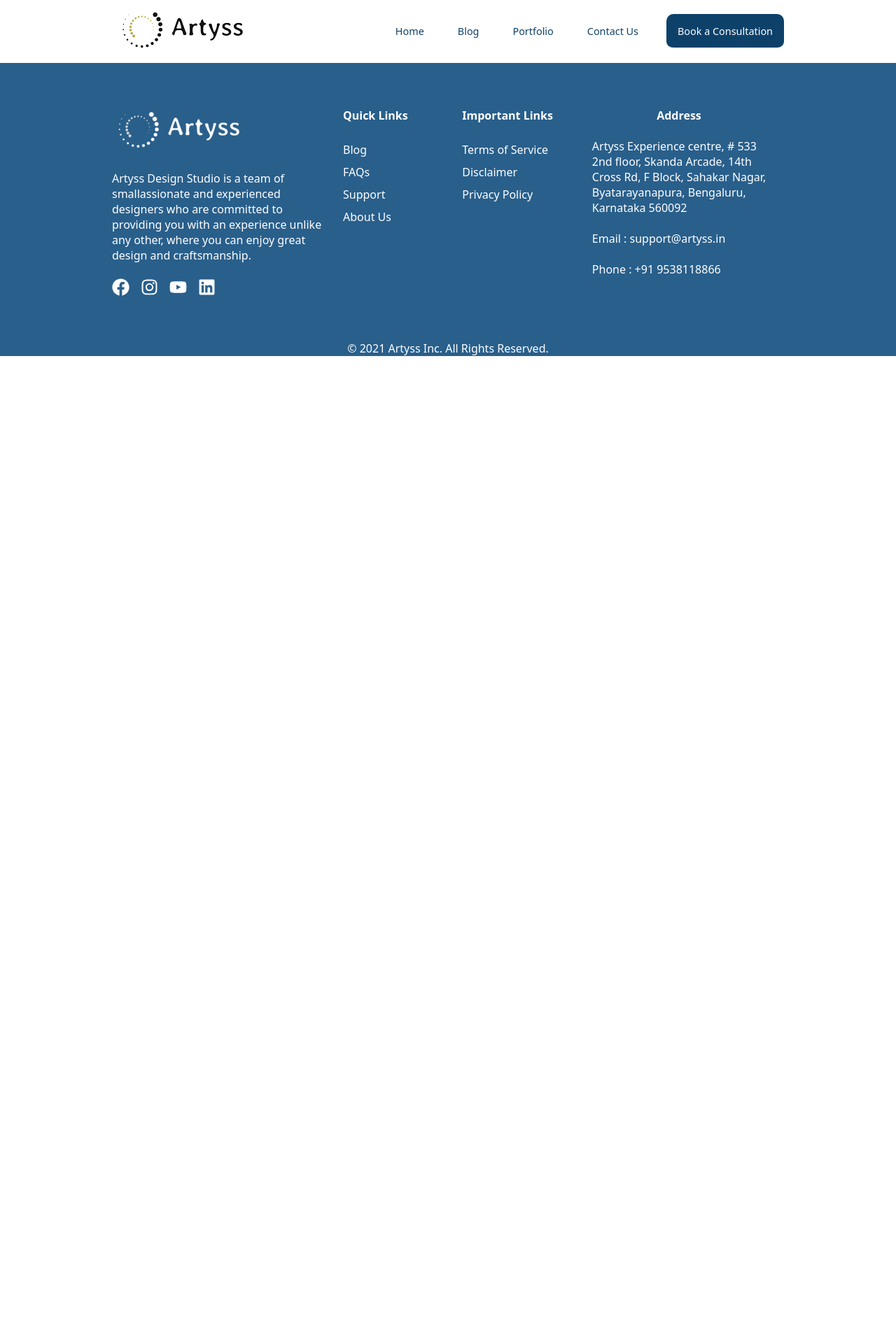
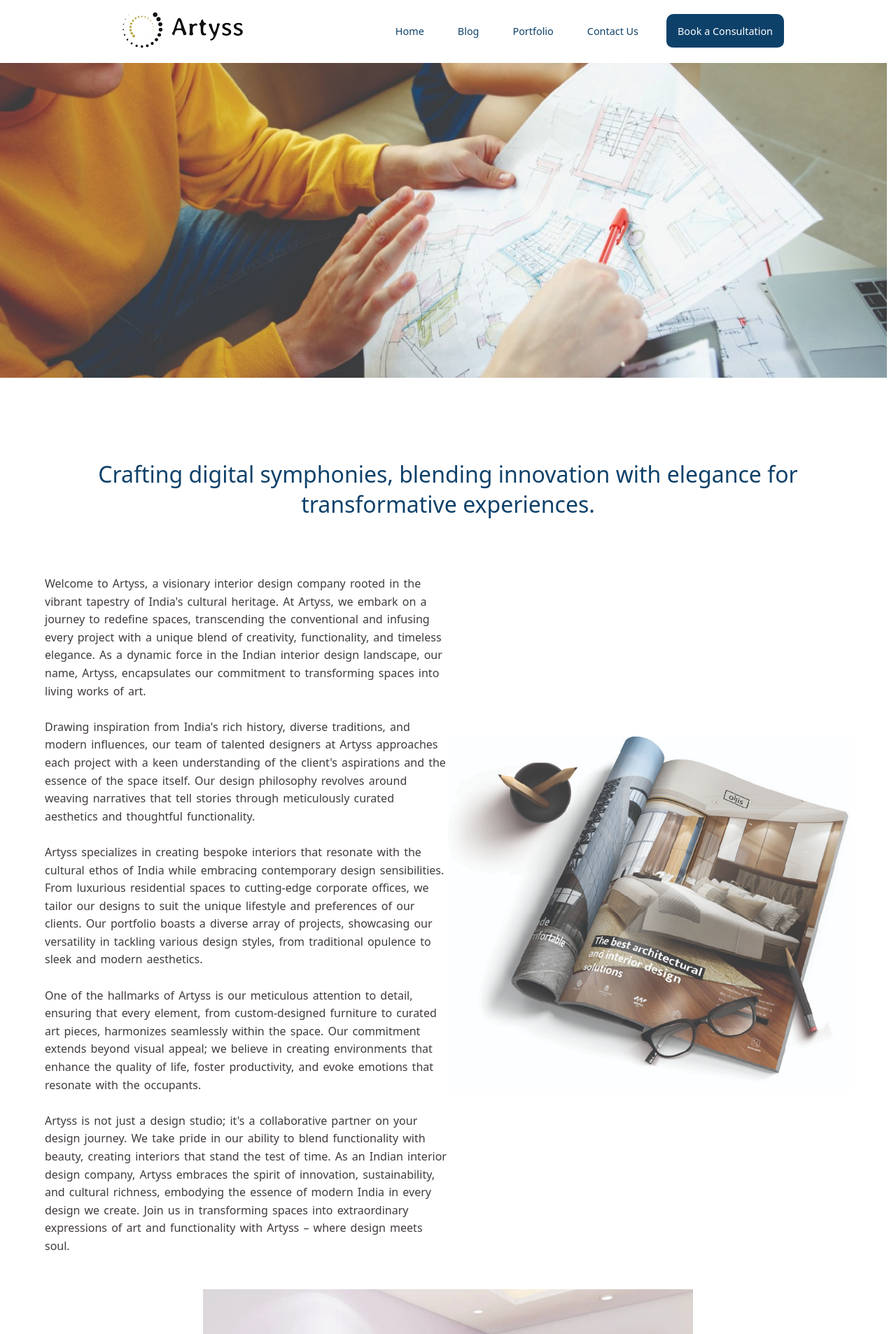
Before and after one commit to rahulkhanal/artyss, a React (Vite) app: page /portfolio in a window 1280 px wide. Shown: the top 1907 px of the page at 70% size. Before the commit the page ends 800 px from the top, so only its background shows below. Built offline with nearby package versions, Linux system fonts and the light colour scheme.

Commit message:
portfolio page also done

```diff
--- a/src/App.jsx
+++ b/src/App.jsx
@@ -5,6 +5,7 @@ import Home from "./pages/Home";
 import "slick-carousel/slick/slick.css";
 import "slick-carousel/slick/slick-theme.css";
 import Footer from "./components/Footer";
+import Portfolio from "./pages/Portfolio";
 
 const App = () => {
   return (
@@ -12,6 +13,7 @@ const App = () => {
       <Navbar />
       <Routes>
         <Route path="/" element={<Home />} />
+        <Route path="/portfolio" element={<Portfolio />} />
       </Routes>
       <Footer />
     </div>
--- a/src/components/NavBar.jsx
+++ b/src/components/NavBar.jsx
@@ -48,7 +48,7 @@ const Navigation = () => {
             Blog
           </NavLink>
           <NavLink
-            to="/"
+            to="/portfolio"
             onClick={() => setShowMenu(false)}
             style={navLinkStyle}
           >
--- a/src/pages/Home.jsx
+++ b/src/pages/Home.jsx
@@ -38,6 +38,7 @@ const Home = () => {
         showIndicators={true}
         showThumbs={false}
         swipeable={true}
+        emulateTouch={true}
       >
         {bannerData.map((item, index) => {
           return (
--- /dev/null
+++ b/src/pages/Portfolio.jsx
@@ -0,0 +1,81 @@
+import React from "react";
+import "./Portfolio.scss";
+
+const Portfolio = () => {
+  return (
+    <div className="Portfolio">
+      <div className="hero">
+        <img src="/src/assets/media/step3.c9764d34.jpeg" alt="" />
+      </div>
+      <br />
+      <br />
+      <br />
+      <div className="description">
+        <h1>
+          Crafting digital symphonies, blending innovation with elegance for
+          transformative experiences.
+        </h1>
+        <article>
+          <div className="left">
+            <p>
+              Welcome to Artyss, a visionary interior design company rooted in
+              the vibrant tapestry of India's cultural heritage. At Artyss, we
+              embark on a journey to redefine spaces, transcending the
+              conventional and infusing every project with a unique blend of
+              creativity, functionality, and timeless elegance. As a dynamic
+              force in the Indian interior design landscape, our name, Artyss,
+              encapsulates our commitment to transforming spaces into living
+              works of art.
+              <br />
+              <br />
+              Drawing inspiration from India's rich history, diverse traditions,
+              and modern influences, our team of talented designers at Artyss
+              approaches each project with a keen understanding of the client's
+              aspirations and the essence of the space itself. Our design
+              philosophy revolves around weaving narratives that tell stories
+              through meticulously curated aesthetics and thoughtful
+              functionality.
+              <br />
+              <br />
+              Artyss specializes in creating bespoke interiors that resonate
+              with the cultural ethos of India while embracing contemporary
+              design sensibilities. From luxurious residential spaces to
+              cutting-edge corporate offices, we tailor our designs to suit the
+              unique lifestyle and preferences of our clients. Our portfolio
+              boasts a diverse array of projects, showcasing our versatility in
+              tackling various design styles, from traditional opulence to sleek
+              and modern aesthetics.
+              <br />
+              <br /> One of the hallmarks of Artyss is our meticulous attention
+              to detail, ensuring that every element, from custom-designed
+              furniture to curated art pieces, harmonizes seamlessly within the
+              space. Our commitment extends beyond visual appeal; we believe in
+              creating environments that enhance the quality of life, foster
+              productivity, and evoke emotions that resonate with the occupants.
+              <br />
+              <br /> Artyss is not just a design studio; it's a collaborative
+              partner on your design journey. We take pride in our ability to
+              blend functionality with beauty, creating interiors that stand the
+              test of time. As an Indian interior design company, Artyss
+              embraces the spirit of innovation, sustainability, and cultural
+              richness, embodying the essence of modern India in every design we
+              create. Join us in transforming spaces into extraordinary
+              expressions of art and functionality with Artyss – where design
+              meets soul.
+            </p>
+          </div>
+          <div className="right">
+            <img src="/src/assets/media/book.846de960.jpg" alt="" />
+          </div>
+        </article>
+      </div>
+      <div className="last">
+        <img src="/src/assets/media/oneBedroom.8914fec9.webp" alt="" />
+        <img src="/src/assets/media/fourBedroom.733cefc4.webp" alt="" />
+      </div>
+      <br />
+    </div>
+  );
+};
+
+export default Portfolio;
--- /dev/null
+++ b/src/pages/Portfolio.scss
@@ -0,0 +1,73 @@
+@mixin tablet {
+  @media (max-width: 1023px) {
+    @content;
+  }
+}
+@mixin mobile {
+  @media (max-width: 768px) {
+    @content;
+  }
+}
+
+.Portfolio {
+  .hero {
+    width: 99vw;
+    height: 500px;
+    img {
+      height: 90%;
+      width: 100%;
+      object-fit: cover;
+    }
+  }
+  .description {
+    h1 {
+      min-width: 300px;
+      max-width: 1100px;
+      margin: auto;
+      text-align: center;
+      font-weight: 500;
+      color: #0e416a;
+      margin-bottom: 5rem;
+    }
+    padding: 0 4rem 3rem 4rem;
+    @include mobile {
+      padding: 10px;
+    }
+    article {
+      display: flex;
+      align-items: center;
+      flex-wrap: wrap;
+      @include mobile {
+        flex-direction: column;
+      }
+      .left,
+      .right {
+        width: 50%;
+        @include mobile {
+          width: 100%;
+        }
+      }
+      .right {
+        min-width: 300px;
+      }
+      p {
+        color: #413b3b;
+        line-height: 1.6rem;
+        word-spacing: 2px;
+      }
+      img {
+        width: 100%;
+        min-width: 300px;
+      }
+    }
+  }
+  .last {
+    display: flex;
+    flex-wrap: wrap;
+    justify-content: center;
+    img {
+      min-width: 300px;
+      max-width: 700px;
+    }
+  }
+}
```
Also changed, not shown: src/pages/Contact.jsx (added, +9 -0 lines), src/pages/Contact.scss (added).
